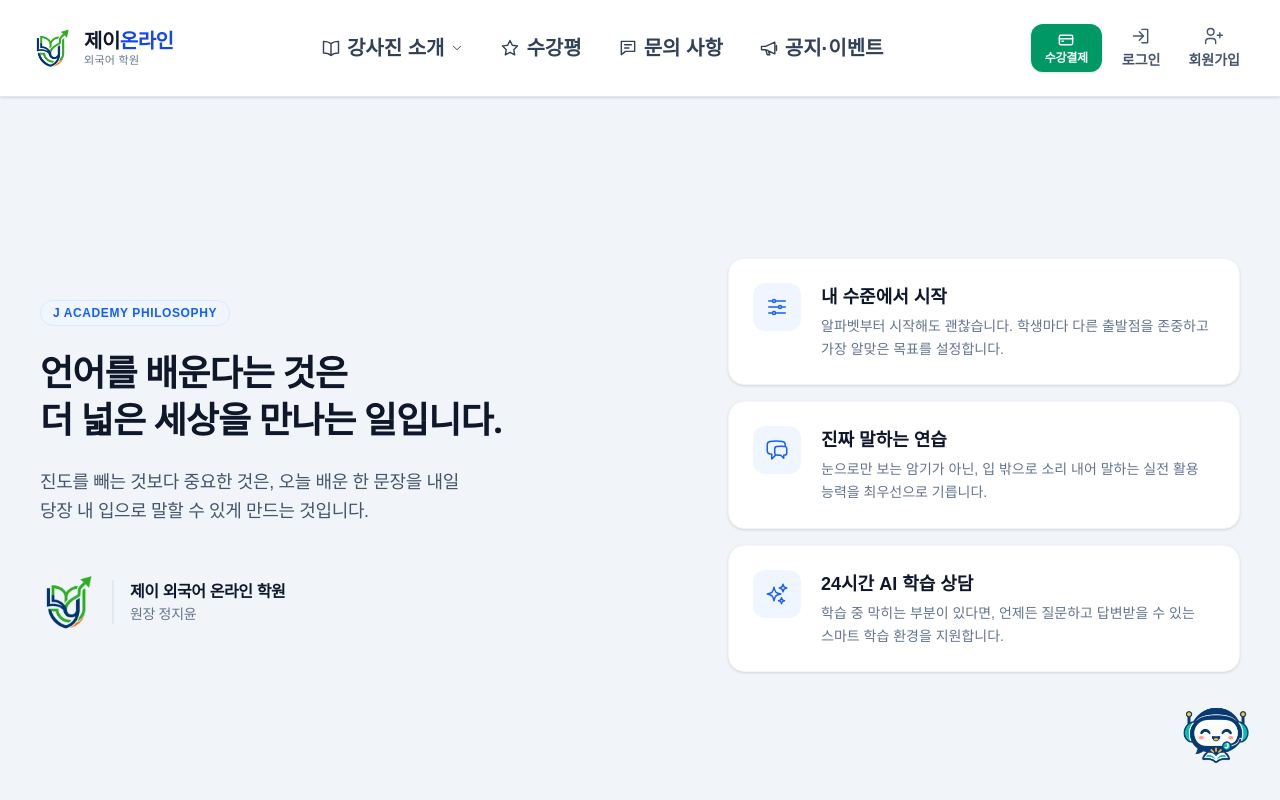
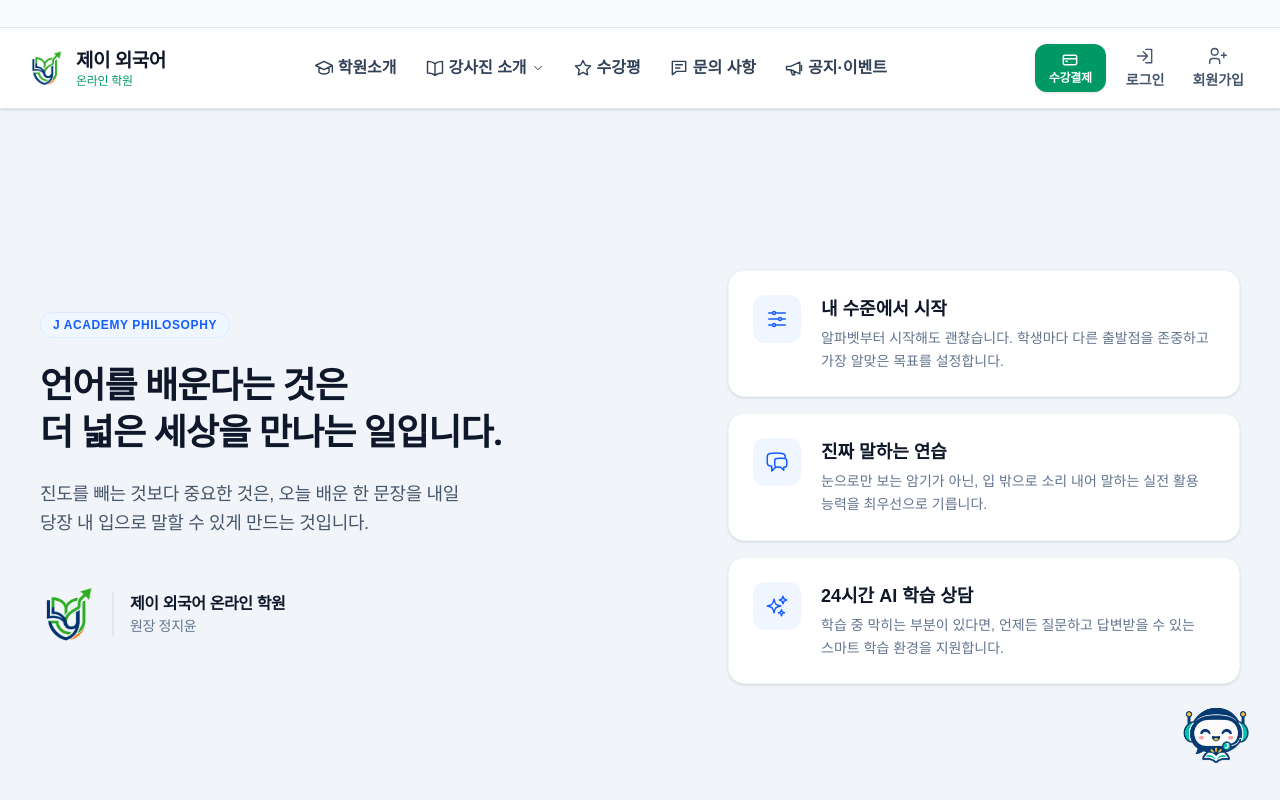
Before and after one commit to jeongjiyun777-ui/j-academy, a Next.js app in the folder frontend/: page / in a window 1280 px wide. Shown: the top 800 px of the page. Built offline with nearby package versions, Linux system fonts and the light colour scheme.

Commit message:
Polish J Academy header and navigation

```diff
--- a/frontend/app/(components)/header/Header.tsx
+++ b/frontend/app/(components)/header/Header.tsx
@@ -46,7 +46,7 @@ function HeaderIcon({ name, small = false }: { name: keyof typeof paths; small?:
 
 const academyLink = { href: "/", label: "학원소개", icon: "academy" } as const;
 
-const navClass = "flex shrink-0 items-center gap-1.5 whitespace-nowrap rounded-md px-1 py-2 text-base font-semibold text-slate-700 hover:text-blue-700 lg:text-lg xl:text-xl";
+const navClass = "flex shrink-0 items-center gap-1 whitespace-nowrap rounded-md px-1 py-1.5 text-sm font-semibold text-slate-700 hover:text-blue-700 xl:text-base";
 const accountClass = "block rounded-lg px-3 py-2 text-sm text-slate-700 hover:bg-blue-50 hover:text-blue-700";
 
 export default function Header() {
@@ -262,24 +262,31 @@ export default function Header() {
       ] as const;
 
   return (
-    <header className="relative z-50 -mx-6 -mt-6 mb-6 border-b border-slate-200 bg-white shadow-sm md:sticky md:top-0">
-      <div className="mx-auto flex min-h-16 max-w-[1440px] items-center justify-between gap-3 px-4 md:min-h-24 md:flex-wrap md:gap-y-0 md:px-6 lg:flex-nowrap lg:gap-4 lg:px-8">
-        <Link href="/" className="flex shrink-0 items-center gap-2.5 rounded-md md:gap-3">
-          <Image src="/j-academy-logo-web.png" alt="" width={40} height={40} className="size-8 object-contain md:size-10" priority />
-          <span className="flex flex-col gap-1 whitespace-nowrap">
-            <span className="text-lg leading-none font-semibold tracking-tight text-slate-900 md:text-xl">
-              제이<span className="text-blue-700">온라인</span>
+    <header className="sticky top-0 z-50 -mx-6 -mt-6 mb-6 bg-white shadow-sm">
+      <div aria-hidden="true" className="h-6 border-b border-slate-200 bg-slate-50 sm:h-7" />
+      <div className="relative w-full border-b border-slate-200">
+        <div className="mx-auto flex min-h-[60px] max-w-[1440px] items-center justify-between gap-2.5 px-4 md:min-h-20 md:flex-wrap md:gap-y-0 md:px-6 lg:flex-nowrap lg:gap-3 lg:px-7">
+          <Link href="/" className="flex shrink-0 items-center gap-2 sm:gap-3">
+            <Image src="/j-academy-logo-web.png" alt="" width={36} height={36} className="size-9 shrink-0 object-contain" priority />
+            <span className="flex flex-col whitespace-nowrap">
+              <span className="text-[17px] leading-tight font-extrabold tracking-tight text-slate-900 sm:text-[19px]">
+                제이 외국어
               </span>
-            <span className="text-[11px] leading-none font-medium tracking-wide text-slate-500">
-              외국어 학원
+              <span className="mt-0.5 text-[12px] leading-none font-medium tracking-tight text-emerald-600">
+                온라인 학원
               </span>
             </span>
           </Link>
 
-        <nav aria-label="주 메뉴" className="hidden min-w-0 flex-1 items-center justify-center gap-3 md:order-last md:flex md:basis-full lg:order-none lg:basis-auto lg:gap-3 xl:gap-7">
+          <nav aria-label="주 메뉴" className="hidden min-w-0 flex-1 items-center justify-center gap-3 md:order-last md:flex md:basis-full lg:order-none lg:basis-auto lg:gap-2.5 xl:gap-5">
+            {!canAccessAdmin && (
+              <Link href={academyLink.href} className={navClass}>
+                <HeaderIcon name={academyLink.icon} />{academyLink.label}
+              </Link>
+            )}
             {!canAccessAdmin && (
               <div
-              className="flex min-h-12 items-center lg:min-h-24"
+                className="flex min-h-11 items-center lg:min-h-20"
                 onMouseEnter={() => setSubjectsOpen(true)}
                 onMouseLeave={(event) => {
                   if (!event.currentTarget.contains(document.activeElement)) setSubjectsOpen(false);
@@ -306,7 +313,7 @@ export default function Header() {
                 <div id="desktop-subject-menu" hidden={!subjectsOpen} className="absolute inset-x-0 top-full border-y border-slate-200 bg-white px-6 py-4 shadow-md">
                   <div className="mx-auto grid max-w-2xl grid-cols-4 gap-3">
                     {subjects.map(({ href, label, icon }) => (
-                    <Link key={href} href={href} onClick={() => setSubjectsOpen(false)} className="flex flex-col items-center gap-2 rounded-xl p-3 text-base font-semibold text-slate-700 hover:bg-slate-50 hover:text-blue-700">
+                      <Link key={href} href={href} onClick={() => setSubjectsOpen(false)} className="flex flex-col items-center gap-2 rounded-xl p-2.5 text-sm font-semibold text-slate-700 hover:bg-slate-50 hover:text-blue-700">
                         <span className="grid size-11 place-items-center rounded-xl bg-blue-50 text-blue-700"><HeaderIcon name={icon} /></span>
                         {label}
                       </Link>
@@ -339,11 +346,6 @@ export default function Header() {
             </div>
           ) : (
             <div className="flex min-w-0 items-center gap-2 sm:gap-3">
-          {!canAccessAdmin && (
-            <Link href={academyLink.href} className={navClass}>
-              <HeaderIcon name={academyLink.icon} />{academyLink.label}
-            </Link>
-          )}
               {canAccessLessons ? (
                 <details className="group relative min-w-0">
                   <summary className="flex cursor-pointer list-none items-center gap-1.5 rounded-md py-2 text-sm font-semibold text-slate-700 hover:text-blue-700 [&::-webkit-details-marker]:hidden">
@@ -390,13 +392,14 @@ export default function Header() {
           )}
         </div>
 
-      <nav aria-label="모바일 주 메뉴" className={`grid gap-1.5 border-t border-slate-100 px-3 py-3 md:hidden ${canAccessAdmin ? "grid-cols-3" : "grid-cols-4"}`}>
+        <nav aria-label="모바일 주 메뉴" className={`grid gap-1.5 border-t border-slate-100 px-3 py-2 md:hidden ${canAccessAdmin ? "grid-cols-3" : "grid-cols-4"}`}>
           {(canAccessAdmin ? links : [academyLink, ...subjects, ...links]).map(({ href, label, icon }) => (
-          <Link key={href} href={href} className="flex min-h-14 flex-col items-center justify-center gap-1.5 rounded-lg bg-slate-50 px-1.5 py-2 text-center text-sm font-semibold text-slate-700 hover:bg-blue-50 hover:text-blue-700">
+            <Link key={href} href={href} className="flex min-h-12 flex-col items-center justify-center gap-1 rounded-lg bg-slate-50 px-1.5 py-1.5 text-center text-xs font-semibold text-slate-700 hover:bg-blue-50 hover:text-blue-700">
               <HeaderIcon name={icon} small />{label}
             </Link>
           ))}
         </nav>
+      </div>
     </header>
   );
 }
```
Lines whose indentation alone changed are shown as unchanged.
